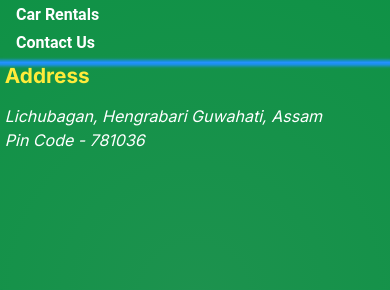
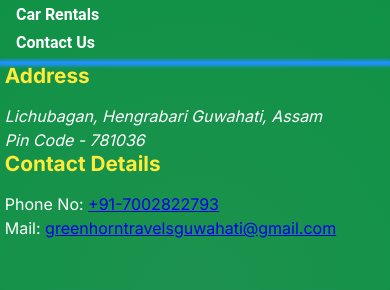
Before and after one commit to Abhishek10351/green-horn-travels, a Next.js app: page / in a window 390 px wide. Shown: the part 3272-3562 px from the top of the page. Built offline with nearby package versions, Linux system fonts and the light colour scheme.

Commit message:
add mail and phone

```diff
--- a/components/globals/Footer/Footer.jsx
+++ b/components/globals/Footer/Footer.jsx
@@ -40,6 +40,15 @@ export default function Footer() {
                     Lichubagan, Hengrabari Guwahati, Assam <br />
                     Pin Code - 781036
                 </address>
+                <h3 className="contact-details">Contact Details</h3>
+                <p>
+                    Phone No: <a href="tel:+91-7002822793">+91-7002822793</a>{" "}
+                    <br />
+                    Mail:{" "}
+                    <a href="mailto:greenhorntravelsguwahati@gmail.com">
+                        greenhorntravelsguwahati@gmail.com
+                    </a>
+                </p>
             </div>
 
             <div className="footer-social">
```
